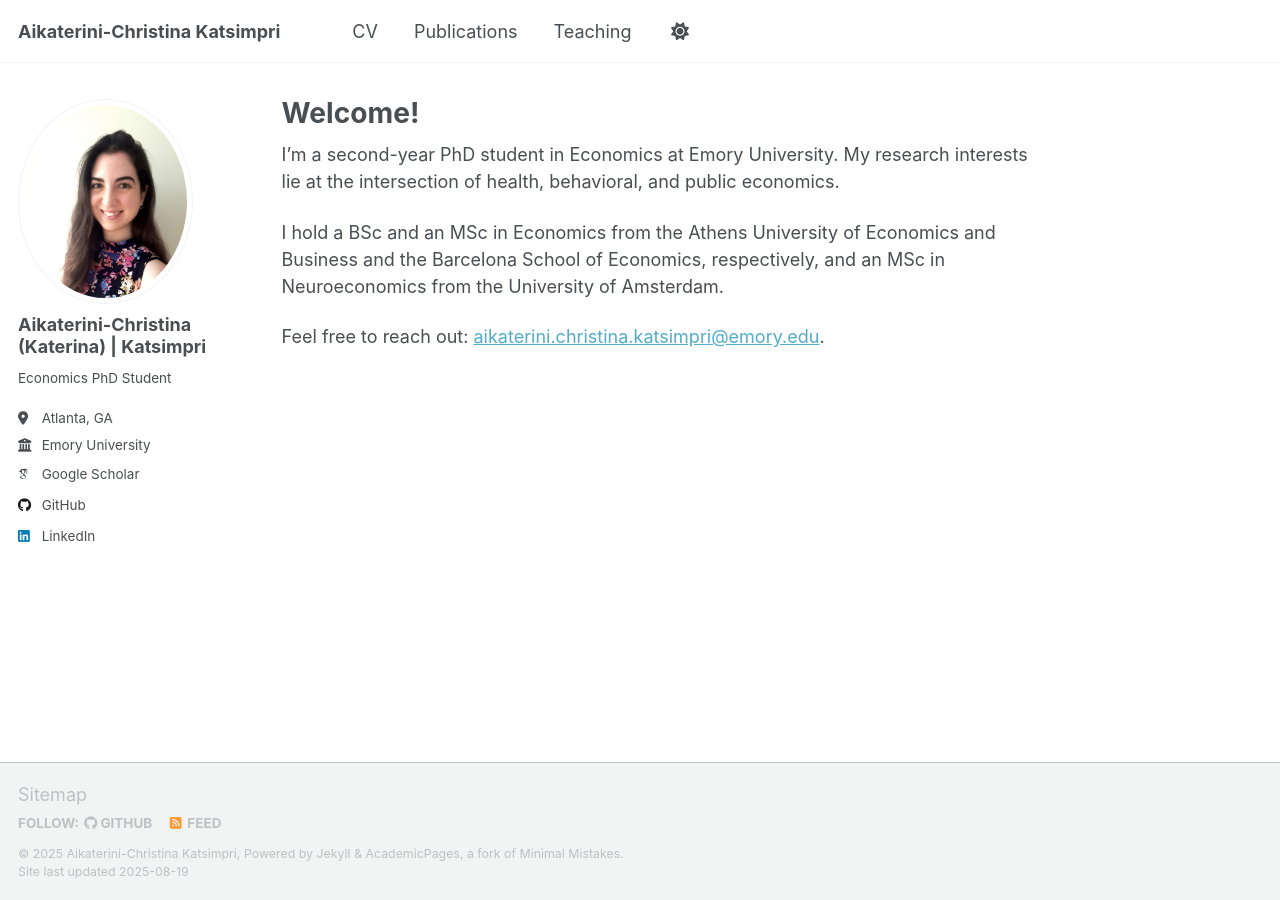
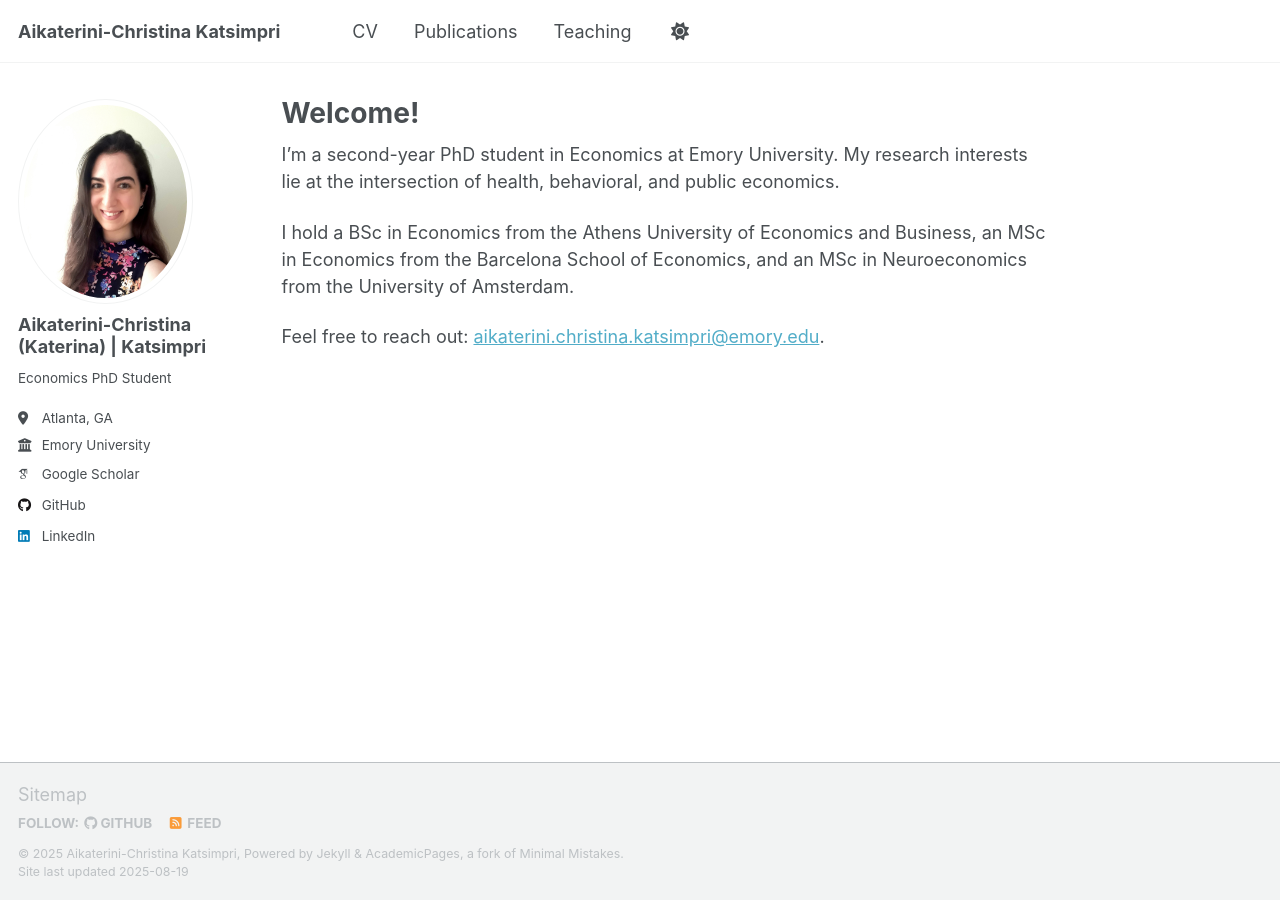
Before and after one commit to akatsim22/akatsim22.github.io, a Jekyll site: the page built from index.md, in a window 1280 px wide. Built offline with Jekyll 4.4.1, drawn with Linux system fonts in a browser that asks for light colours; some web fonts are replaced; a script that is not in the unit is left out.

Commit message:
Update index.md

```diff
--- a/index.md
+++ b/index.md
@@ -7,6 +7,6 @@ author_profile: true
 
 I’m a second-year PhD student in Economics at Emory University. My research interests lie at the intersection of health, behavioral, and public economics.
 
-I hold a BSc and an MSc in Economics from the Athens University of Economics and Business and the Barcelona School of Economics, respectively, and an MSc in Neuroeconomics from the University of Amsterdam.
+I hold a BSc in Economics from the Athens University of Economics and Business, an MSc in Economics from the Barcelona School of Economics, and an MSc in Neuroeconomics from the University of Amsterdam.
 
 Feel free to reach out: <a href="mailto:aikaterini.christina.katsimpri@emory.edu">aikaterini.christina.katsimpri@emory.edu</a>.
```
